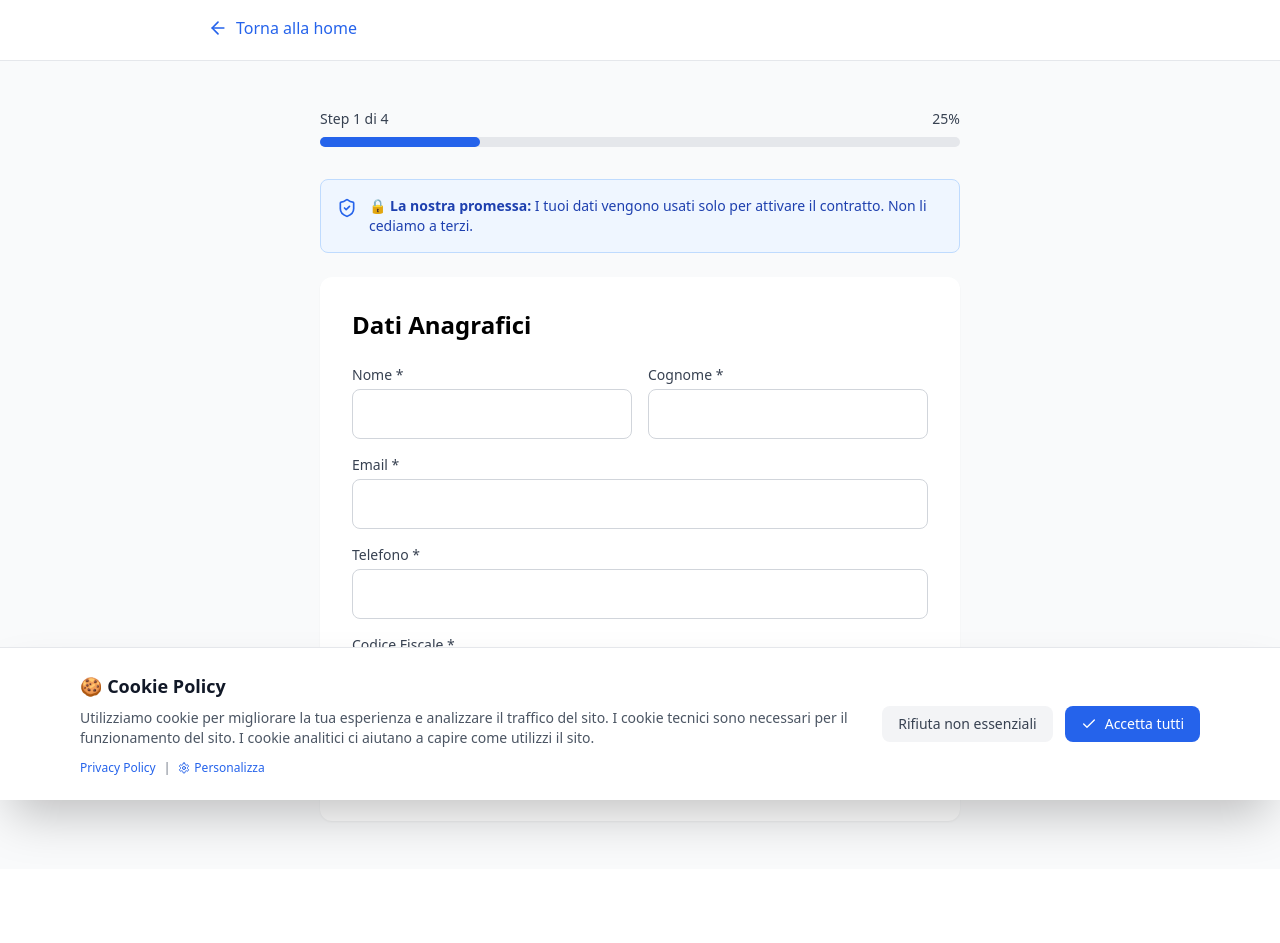
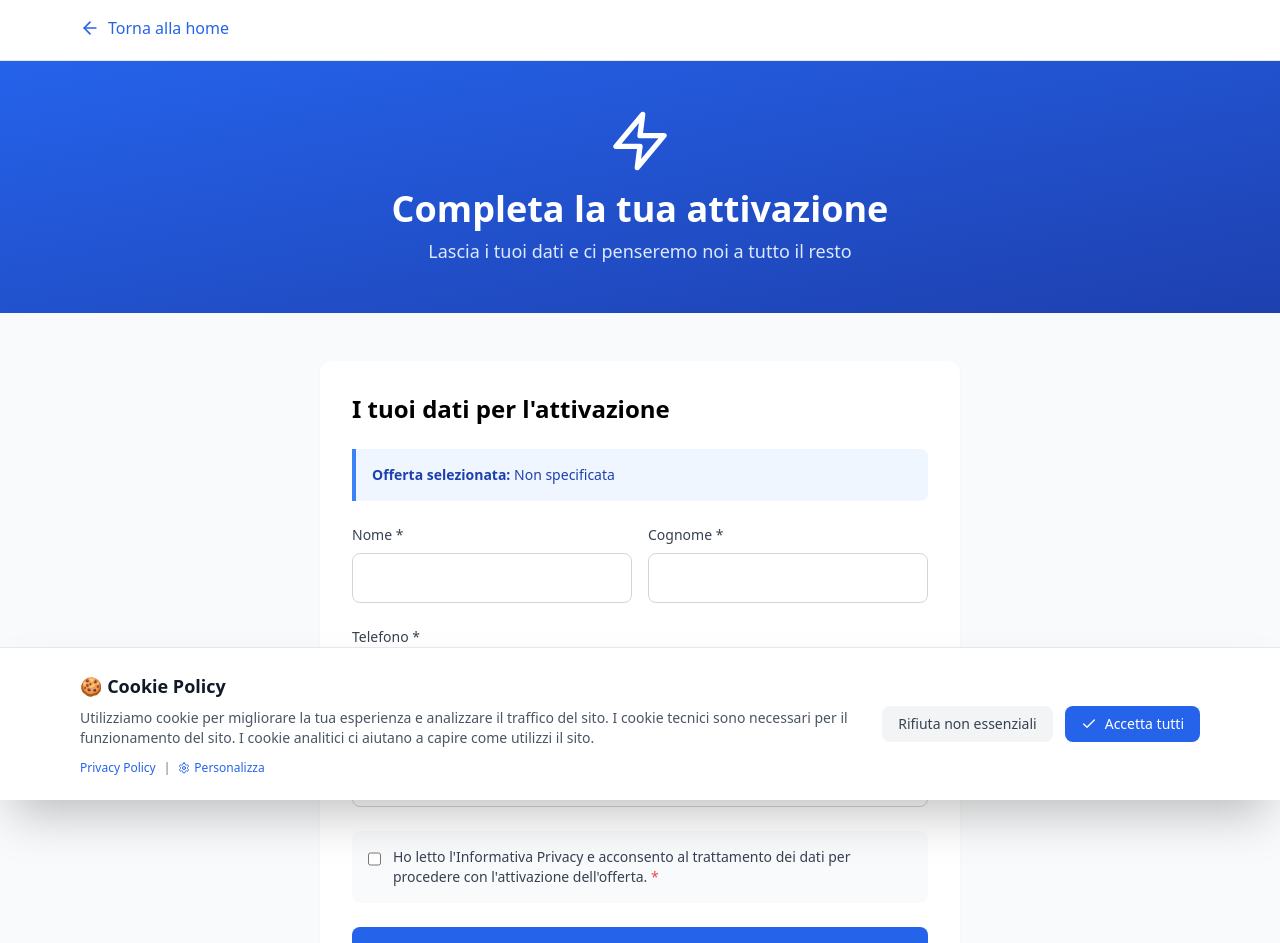
Before and after one commit to brunopoggi9-oss/comparatore-utility, a Next.js app: page /attivazione in a window 1280 px wide. Shown: the top 943 px of the page. Before the commit the page ends 869 px from the top, so only its background shows below. Built offline with nearby package versions, Linux system fonts and the light colour scheme.

Commit message:
Update page.tsx

```diff
--- a/src/app/attivazione/page.tsx
+++ b/src/app/attivazione/page.tsx
@@ -1,41 +1,84 @@
 'use client';
 
-import { useState } from 'react';
+import { useState, useEffect } from 'react';
 import Link from 'next/link';
-import { ArrowLeft, ShieldCheck, Check, Lock, TrendingDown } from 'lucide-react';
+import { ArrowLeft, CheckCircle2, ShieldCheck, Phone, Zap } from 'lucide-react';
 
 export default function AttivazionePage() {
-  const [step, setStep] = useState(1);
   const [formData, setFormData] = useState({
-    nome: '', cognome: '', email: '', telefono: '', cf: '',
-    indirizzo: '', citta: '', cap: '', provincia: '', pod: '',
-    iban: '', privacy: false, marketing: false
+    nome: '',
+    cognome: '',
+    telefono: '',
+    email: '',
+    offerta: '',
+    privacy: false
   });
   const [inviato, setInviato] = useState(false);
+  const [loading, setLoading] = useState(false);
 
-  const handleChange = (e: any) => {
-    const { name, value, type, checked } = e.target;
-    setFormData(prev => ({ ...prev, [name]: type === 'checkbox' ? checked : value }));
+  useEffect(() => {
+    // Cerca di prendere il nome dell'offerta dall'URL se presente
+    const params = new URLSearchParams(window.location.search);
+    const offertaUrl = params.get('offerta') || 'Non specificata';
+    setFormData(prev => ({ ...prev, offerta: offertaUrl }));
+  }, []);
+
+  const handleChange = (e: React.ChangeEvent<HTMLInputElement>) => {
+    const { name, value, type } = e.target;
+    const checked = type === 'checkbox' ? (e.target as HTMLInputElement).checked : false;
+    setFormData(prev => ({
+      ...prev,
+      [name]: type === 'checkbox' ? checked : value
+    }));
   };
 
-  const nextStep = () => setStep(prev => Math.min(prev + 1, 4));
-  const prevStep = () => setStep(prev => Math.max(prev - 1, 1));
+  const handleSubmit = async (e: React.FormEvent) => {
+    e.preventDefault();
 
-  const inviaRichiesta = () => {
-    // Qui in futuro invieremo i dati al backend
-    setInviato(true);
+    if (!formData.privacy) {
+      alert('Devi accettare l\'informativa privacy per continuare');
+      return;
+    }
+    if (!formData.nome || !formData.telefono) {
+      alert('Nome e telefono sono obbligatori');
+      return;
+    }
+
+    setLoading(true);
+
+    try {
+      // ⚠️ IMPORTANTE: Sostituisci con il TUO link Formspree (puoi usare lo stesso della consulenza o crearne uno nuovo)
+      const response = await fetch("https://formspree.io/f/mqerzybv", {
+        method: "POST",
+        headers: {
+          "Content-Type": "application/json",
+          "Accept": "application/json"
+        },
+        body: JSON.stringify(formData)
+      });
+
+      if (response.ok) {
+        setInviato(true);
+      } else {
+        alert("Si è verificato un errore. Riprova.");
+      }
+    } catch (error) {
+      alert("Errore di connessione. Controlla la tua rete.");
+    } finally {
+      setLoading(false);
+    }
   };
 
   if (inviato) {
     return (
       <div className="min-h-screen bg-gray-50 flex items-center justify-center p-4">
         <div className="bg-white rounded-xl shadow-lg p-8 max-w-md w-full text-center">
-          <div className="bg-green-100 w-16 h-16 rounded-full flex items-center justify-center mx-auto mb-4">
-            <Check className="h-8 w-8 text-green-600" />
+          <div className="bg-green-100 w-20 h-20 rounded-full flex items-center justify-center mx-auto mb-6">
+            <CheckCircle2 className="h-10 w-10 text-green-600" />
           </div>
-          <h2 className="text-2xl font-bold mb-2">Richiesta Inviata!</h2>
+          <h2 className="text-2xl font-bold mb-4">Richiesta di Attivazione Inviata!</h2>
           <p className="text-gray-600 mb-6">
-            Grazie {formData.nome}, abbiamo ricevuto la tua richiesta. Ti contatteremo entro 24 ore per completare l'attivazione.
+            Grazie <strong>{formData.nome}</strong>. Un nostro consulente ti contatterà a breve al numero <strong>{formData.telefono}</strong> per completare l'attivazione dell'offerta <strong>{formData.offerta}</strong>.
           </p>
           <Link href="/" className="inline-block bg-blue-600 text-white px-6 py-3 rounded-lg font-semibold hover:bg-blue-700">
             Torna alla Home
@@ -49,7 +92,7 @@ export default function AttivazionePage() {
     <div className="min-h-screen bg-gray-50">
       {/* Header */}
       <header className="bg-white border-b border-gray-200">
-        <div className="max-w-4xl mx-auto px-4 py-4">
+        <div className="max-w-6xl mx-auto px-4 py-4">
           <Link href="/" className="inline-flex items-center text-blue-600 hover:text-blue-800">
             <ArrowLeft className="h-5 w-5 mr-2" />
             Torna alla home
@@ -57,157 +100,88 @@ export default function AttivazionePage() {
         </div>
       </header>
 
-      <div className="max-w-2xl mx-auto px-4 py-12">
-        {/* Barra di avanzamento */}
-        <div className="mb-8">
-          <div className="flex justify-between mb-2 text-sm font-medium text-gray-700">
-            <span>Step {step} di 4</span>
-            <span>{Math.round((step / 4) * 100)}%</span>
-          </div>
-          <div className="w-full bg-gray-200 rounded-full h-2.5">
-            <div className="bg-blue-600 h-2.5 rounded-full transition-all duration-300" style={{ width: `${(step / 4) * 100}%` }}></div>
-          </div>
-        </div>
-
-        {/* Banner Privacy */}
-        <div className="bg-blue-50 border border-blue-200 rounded-lg p-4 mb-6 flex items-start">
-          <ShieldCheck className="h-5 w-5 text-blue-600 flex-shrink-0 mt-0.5" />
-          <p className="ml-3 text-sm text-blue-800">
-            <strong>🔒 La nostra promessa:</strong> I tuoi dati vengono usati solo per attivare il contratto. Non li cediamo a terzi.
+      {/* Hero */}
+      <section className="bg-gradient-to-br from-blue-600 to-blue-800 text-white py-12">
+        <div className="max-w-4xl mx-auto px-4 text-center">
+          <Zap className="h-16 w-16 mx-auto mb-4" />
+          <h1 className="text-4xl font-bold mb-2">Completa la tua attivazione</h1>
+          <p className="text-lg text-blue-100">
+            Lascia i tuoi dati e ci penseremo noi a tutto il resto
           </p>
         </div>
+      </section>
 
-        <div className="bg-white rounded-xl shadow-sm p-8">
-          {/* STEP 1: Anagrafica */}
-          {step === 1 && (
-            <div className="space-y-4">
-              <h2 className="text-2xl font-bold mb-6">Dati Anagrafici</h2>
+      {/* Form */}
+      <section className="py-12">
+        <div className="max-w-2xl mx-auto px-4">
+          <div className="bg-white rounded-xl shadow-sm p-8">
+            <h2 className="text-2xl font-bold mb-6">I tuoi dati per l'attivazione</h2>
+
+            <form onSubmit={handleSubmit} className="space-y-6">
+              <div className="bg-blue-50 border-l-4 border-blue-500 p-4 rounded-r-lg mb-6">
+                <p className="text-sm text-blue-800">
+                  <strong>Offerta selezionata:</strong> {formData.offerta}
+                </p>
+              </div>
+
               <div className="grid grid-cols-2 gap-4">
                 <div>
-                  <label className="block text-sm font-medium text-gray-700 mb-1">Nome *</label>
-                  <input name="nome" value={formData.nome} onChange={handleChange} className="w-full px-4 py-3 border border-gray-300 rounded-lg focus:ring-2 focus:ring-blue-500" />
+                  <label className="block text-sm font-medium text-gray-700 mb-2">Nome *</label>
+                  <input type="text" name="nome" value={formData.nome} onChange={handleChange} required className="w-full px-4 py-3 border border-gray-300 rounded-lg focus:ring-2 focus:ring-blue-500" />
                 </div>
                 <div>
-                  <label className="block text-sm font-medium text-gray-700 mb-1">Cognome *</label>
-                  <input name="cognome" value={formData.cognome} onChange={handleChange} className="w-full px-4 py-3 border border-gray-300 rounded-lg focus:ring-2 focus:ring-blue-500" />
+                  <label className="block text-sm font-medium text-gray-700 mb-2">Cognome *</label>
+                  <input type="text" name="cognome" value={formData.cognome} onChange={handleChange} required className="w-full px-4 py-3 border border-gray-300 rounded-lg focus:ring-2 focus:ring-blue-500" />
                 </div>
               </div>
+
               <div>
-                <label className="block text-sm font-medium text-gray-700 mb-1">Email *</label>
-                <input name="email" type="email" value={formData.email} onChange={handleChange} className="w-full px-4 py-3 border border-gray-300 rounded-lg focus:ring-2 focus:ring-blue-500" />
-              </div>
-              <div>
-                <label className="block text-sm font-medium text-gray-700 mb-1">Telefono *</label>
-                <input name="telefono" value={formData.telefono} onChange={handleChange} className="w-full px-4 py-3 border border-gray-300 rounded-lg focus:ring-2 focus:ring-blue-500" />
-              </div>
-              <div>
-                <label className="block text-sm font-medium text-gray-700 mb-1">Codice Fiscale *</label>
-                <input name="cf" value={formData.cf} onChange={handleChange} className="w-full px-4 py-3 border border-gray-300 rounded-lg focus:ring-2 focus:ring-blue-500 uppercase" maxLength={16} />
-              </div>
-            </div>
-          )}
-
-          {/* STEP 2: Indirizzo */}
-          {step === 2 && (
-            <div className="space-y-4">
-              <h2 className="text-2xl font-bold mb-6">Indirizzo di Fornitura</h2>
-              <div>
-                <label className="block text-sm font-medium text-gray-700 mb-1">Indirizzo *</label>
-                <input name="indirizzo" value={formData.indirizzo} onChange={handleChange} className="w-full px-4 py-3 border border-gray-300 rounded-lg focus:ring-2 focus:ring-blue-500" />
-              </div>
-              <div className="grid grid-cols-3 gap-4">
-                <div>
-                  <label className="block text-sm font-medium text-gray-700 mb-1">Città *</label>
-                  <input name="citta" value={formData.citta} onChange={handleChange} className="w-full px-4 py-3 border border-gray-300 rounded-lg focus:ring-2 focus:ring-blue-500" />
-                </div>
-                <div>
-                  <label className="block text-sm font-medium text-gray-700 mb-1">CAP *</label>
-                  <input name="cap" value={formData.cap} onChange={handleChange} className="w-full px-4 py-3 border border-gray-300 rounded-lg focus:ring-2 focus:ring-blue-500" />
-                </div>
-                <div>
-                  <label className="block text-sm font-medium text-gray-700 mb-1">Provincia *</label>
-                  <input name="provincia" value={formData.provincia} onChange={handleChange} className="w-full px-4 py-3 border border-gray-300 rounded-lg focus:ring-2 focus:ring-blue-500 uppercase" maxLength={2} />
-                </div>
-              </div>
-              <div>
-                <label className="block text-sm font-medium text-gray-700 mb-1">Codice POD/PDR</label>
-                <input name="pod" value={formData.pod} onChange={handleChange} className="w-full px-4 py-3 border border-gray-300 rounded-lg focus:ring-2 focus:ring-blue-500" placeholder="Lo trovi in bolletta" />
-                <p className="text-xs text-gray-500 mt-1">Facoltativo per ora, serve per l'attivazione finale</p>
-              </div>
-            </div>
-          )}
-
-          {/* STEP 3: Pagamento */}
-          {step === 3 && (
-            <div className="space-y-4">
-              <h2 className="text-2xl font-bold mb-6">Dati di Pagamento</h2>
-              <div>
-                <label className="block text-sm font-medium text-gray-700 mb-1">IBAN *</label>
-                <input name="iban" value={formData.iban} onChange={handleChange} className="w-full px-4 py-3 border border-gray-300 rounded-lg focus:ring-2 focus:ring-blue-500 font-mono" placeholder="IT60X0123456789012345678901" />
-                <div className="flex items-center mt-2 text-sm text-gray-500">
-                  <Lock className="h-4 w-4 mr-1" />
-                  Il tuo IBAN viene cifrato con crittografia AES-256
-                </div>
-              </div>
-            </div>
-          )}
-
-          {/* STEP 4: Consensi */}
-          {step === 4 && (
-            <div className="space-y-6">
-              <h2 className="text-2xl font-bold mb-6">Consenso e Invio</h2>
-
-              <div className="bg-gray-50 p-4 rounded-lg border border-gray-200">
-                <h3 className="font-semibold mb-2">Riepilogo</h3>
-                <p className="text-sm text-gray-600">Stai per attivare l'offerta con i dati inseriti. Nessun costo nascosto.</p>
+                <label className="block text-sm font-medium text-gray-700 mb-2">Telefono *</label>
+                <input type="tel" name="telefono" value={formData.telefono} onChange={handleChange} required placeholder="Es. 333 1234567" className="w-full px-4 py-3 border border-gray-300 rounded-lg focus:ring-2 focus:ring-blue-500" />
               </div>
 
-              <div className="space-y-4">
+              <div>
+                <label className="block text-sm font-medium text-gray-700 mb-2">Email</label>
+                <input type="email" name="email" value={formData.email} onChange={handleChange} className="w-full px-4 py-3 border border-gray-300 rounded-lg focus:ring-2 focus:ring-blue-500" />
+              </div>
+
+              <div className="bg-gray-50 p-4 rounded-lg">
                 <label className="flex items-start gap-3 cursor-pointer">
-                  <input type="checkbox" name="privacy" checked={formData.privacy} onChange={handleChange} className="mt-1 h-4 w-4 text-blue-600 rounded" />
+                  <input type="checkbox" name="privacy" checked={formData.privacy} onChange={handleChange} required className="mt-1 h-4 w-4 text-blue-600 rounded" />
                   <span className="text-sm text-gray-700">
-                    Ho letto l'Informativa Privacy e acconsento al trattamento dei dati per l'attivazione del servizio. <span className="text-red-500">*</span>
-                  </span>
-                </label>
-
-                <label className="flex items-start gap-3 cursor-pointer">
-                  <input type="checkbox" name="marketing" checked={formData.marketing} onChange={handleChange} className="mt-1 h-4 w-4 text-blue-600 rounded" />
-                  <span className="text-sm text-gray-700">
-                    Acconsento a ricevere email con nuove offerte esclusive (facoltativo).
+                    Ho letto l'Informativa Privacy e acconsento al trattamento dei dati per procedere con l'attivazione dell'offerta. <span className="text-red-500">*</span>
                   </span>
                 </label>
               </div>
-            </div>
-          )}
 
-          {/* Bottoni Navigazione */}
-          <div className="flex gap-4 mt-8">
-            {step > 1 && (
-              <button onClick={prevStep} className="flex-1 bg-gray-200 text-gray-800 py-3 rounded-lg font-semibold hover:bg-gray-300 transition-colors">
-                Indietro
+              <button
+                type="submit"
+                disabled={loading}
+                className="w-full bg-blue-600 text-white py-4 rounded-lg font-semibold hover:bg-blue-700 transition-colors flex items-center justify-center gap-2 disabled:bg-gray-400 disabled:cursor-not-allowed"
+              >
+                {loading ? (
+                  <>
+                    <div className="animate-spin rounded-full h-5 w-5 border-b-2 border-white"></div>
+                    Invio in corso...
+                  </>
+                ) : (
+                  <>
+                    <Phone className="h-5 w-5" />
+                    Richiedi attivazione
+                  </>
+                )}
               </button>
-            )}
-
-            {step < 4 ? (
-              <button onClick={nextStep} className="flex-1 bg-blue-600 text-white py-3 rounded-lg font-semibold hover:bg-blue-700 transition-colors">
-                Avanti
-              </button>
-            ) : (
-              <button
-                onClick={inviaRichiesta}
-                disabled={!formData.privacy}
-                className={`flex-1 py-3 rounded-lg font-semibold transition-colors ${
-                  formData.privacy
-                    ? 'bg-green-600 text-white hover:bg-green-700'
-                    : 'bg-gray-300 text-gray-500 cursor-not-allowed'
-                }`}
-              >
-                Invia Richiesta
-              </button>
-            )}
+            </form>
           </div>
         </div>
-      </div>
+      </section>
+
+      {/* Footer */}
+      <footer className="bg-gray-900 text-white py-8 mt-12">
+        <div className="max-w-6xl mx-auto px-4 text-center">
+          <p className="text-gray-400 text-sm">© 2026 Pogio. Tutti i diritti riservati.</p>
+        </div>
+      </footer>
     </div>
   );
 }
```
